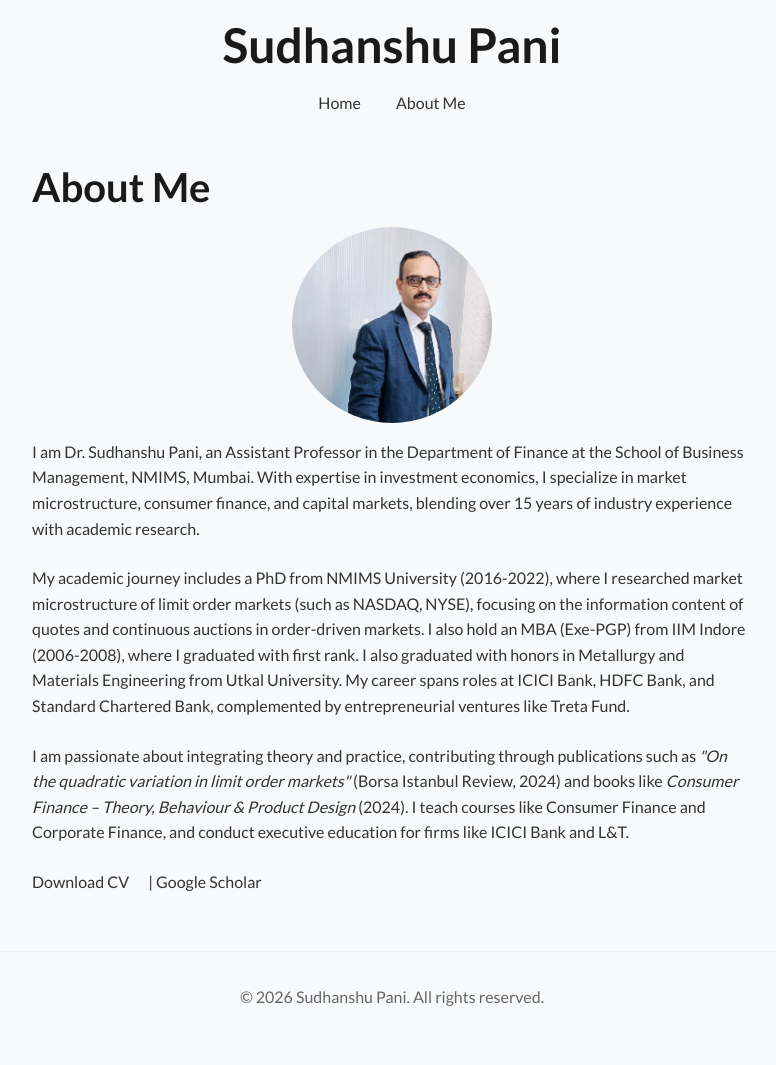
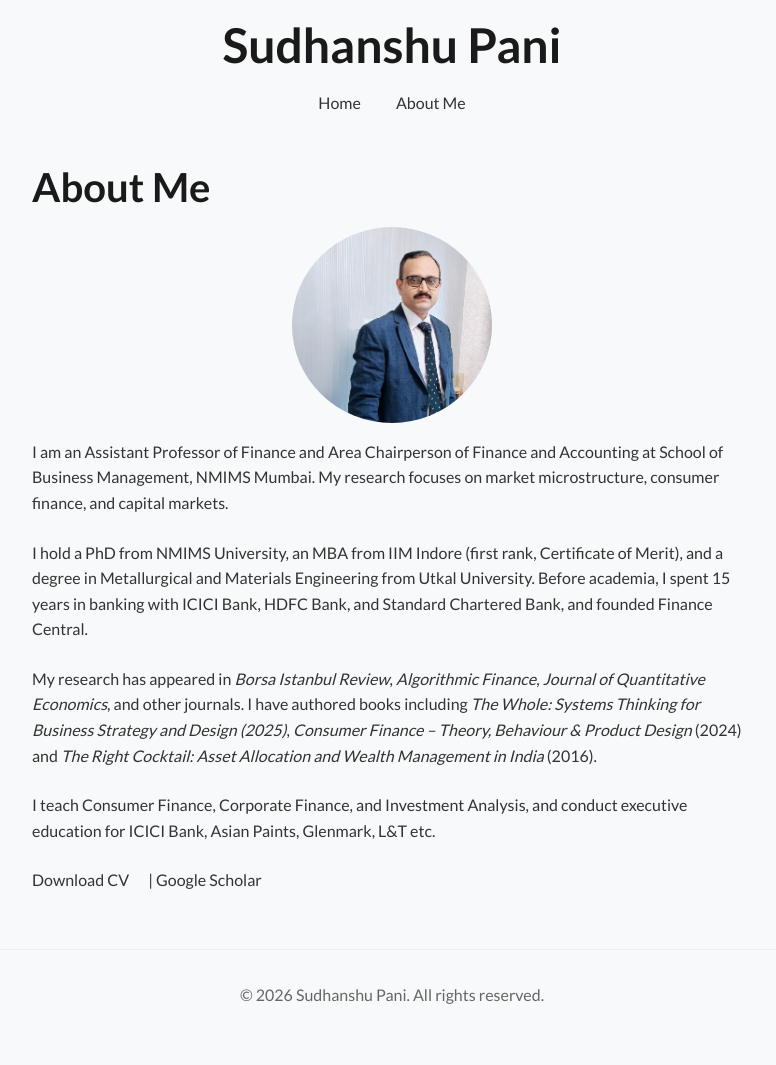
Before and after one commit to sudhanshupani/sudhanshupani.github.io, a Jekyll site: the page built from about.html, in a window 1280 px wide. Shown: the whole page, without its empty margins (248-1024 px from the left). Built offline with Jekyll 4.4.1, drawn with Linux system fonts in a browser that asks for light colours.

Commit message:
Update about.html

```diff
--- a/about.html
+++ b/about.html
@@ -2,16 +2,17 @@
 layout: default
 title: About Sudhanshu
 ---
-
 <div class="container">
   <h1>About Me</h1>
   <img src="{{ site.baseurl }}/profileSudhanshu2.jpg" alt="Dr. Sudhanshu Pani" class="profile-image">
 
-  <p>I am Dr. Sudhanshu Pani, an Assistant Professor in the Department of Finance at the School of Business Management, NMIMS, Mumbai. With expertise in investment economics, I specialize in market microstructure, consumer finance, and capital markets, blending over 15 years of industry experience with academic research.</p>
+  <p>I am an Assistant Professor of Finance and Area Chairperson of Finance and Accounting at School of Business Management, NMIMS Mumbai. My research focuses on market microstructure, consumer finance, and capital markets.</p>
 
-  <p>My academic journey includes a PhD from NMIMS University (2016-2022), where I researched market microstructure of limit order markets (such as NASDAQ, NYSE), focusing on the information content of quotes and continuous auctions in order-driven markets. I also hold an MBA (Exe-PGP) from IIM Indore (2006-2008), where I graduated with first rank. I also graduated with honors in Metallurgy and Materials Engineering from Utkal University. My career spans roles at ICICI Bank, HDFC Bank, and Standard Chartered Bank, complemented by entrepreneurial ventures like Treta Fund.</p>
+  <p>I hold a PhD from NMIMS University, an MBA from IIM Indore (first rank, Certificate of Merit), and a degree in Metallurgical and Materials Engineering from Utkal University. Before academia, I spent 15 years in banking with ICICI Bank, HDFC Bank, and Standard Chartered Bank, and founded Finance Central.</p>
 
-  <p>I am passionate about integrating theory and practice, contributing through publications such as <em>"On the quadratic variation in limit order markets"</em> (Borsa Istanbul Review, 2024) and books like <em>Consumer Finance – Theory, Behaviour & Product Design</em> (2024). I teach courses like Consumer Finance and Corporate Finance, and conduct executive education for firms like ICICI Bank and L&T.</p>
+  <p>My research has appeared in <em>Borsa Istanbul Review</em>, <em>Algorithmic Finance</em>, <em>Journal of Quantitative Economics</em>, and other journals. I have authored books including <em>The Whole: Systems Thinking for Business Strategy and Design (2025)</em>, <em>Consumer Finance – Theory, Behaviour & Product Design</em> (2024) and <em>The Right Cocktail: Asset Allocation and Wealth Management in India</em> (2016).</p>
+
+  <p>I teach Consumer Finance, Corporate Finance, and Investment Analysis, and conduct executive education for ICICI Bank, Asian Paints, Glenmark, L&T etc.</p>
 
   <p><a href="{{ site.baseurl }}/cv.pdf" download="Sudhanshu's_CV.pdf">Download CV</a> | <a href="https://scholar.google.co.in/citations?user=nXn6mlsAAAAJ&hl=en">Google Scholar</a></p>
 </div>
```
